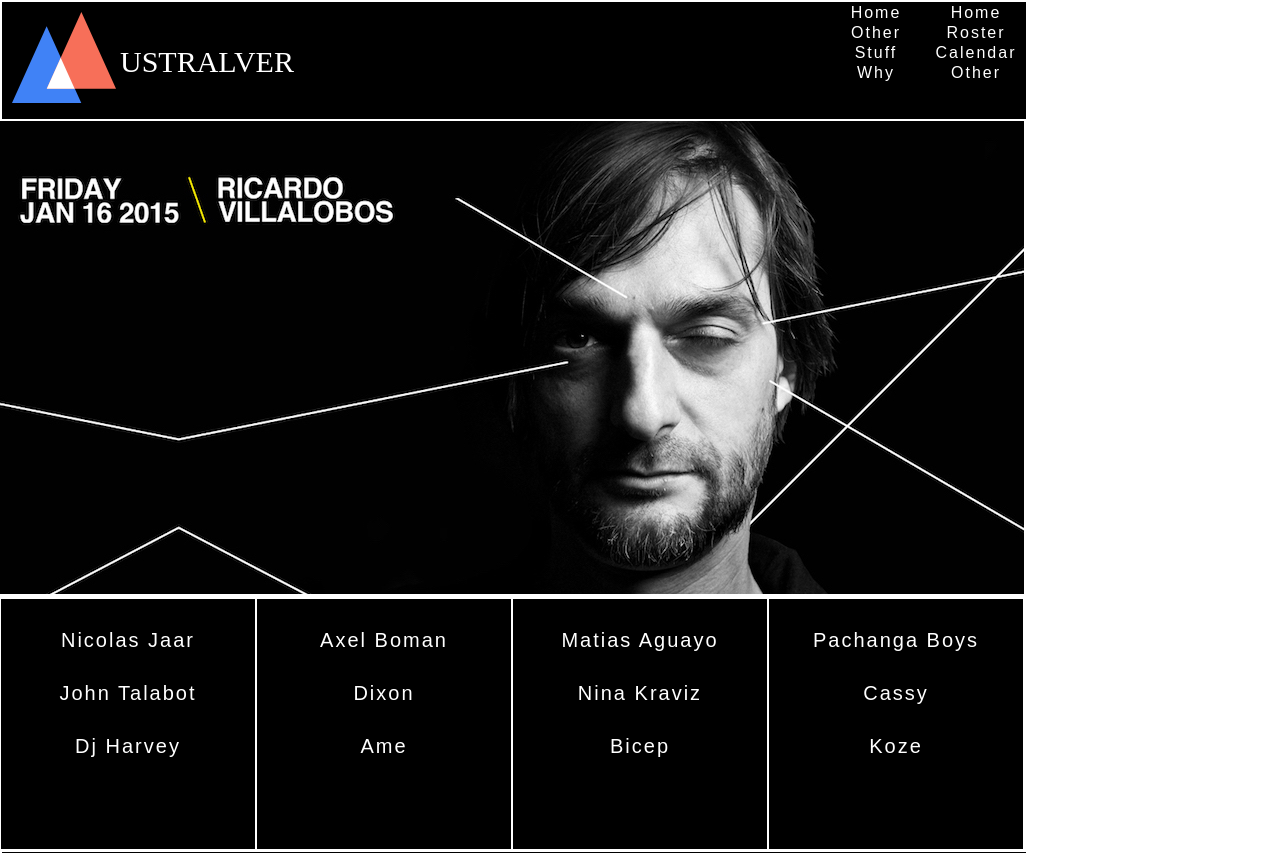
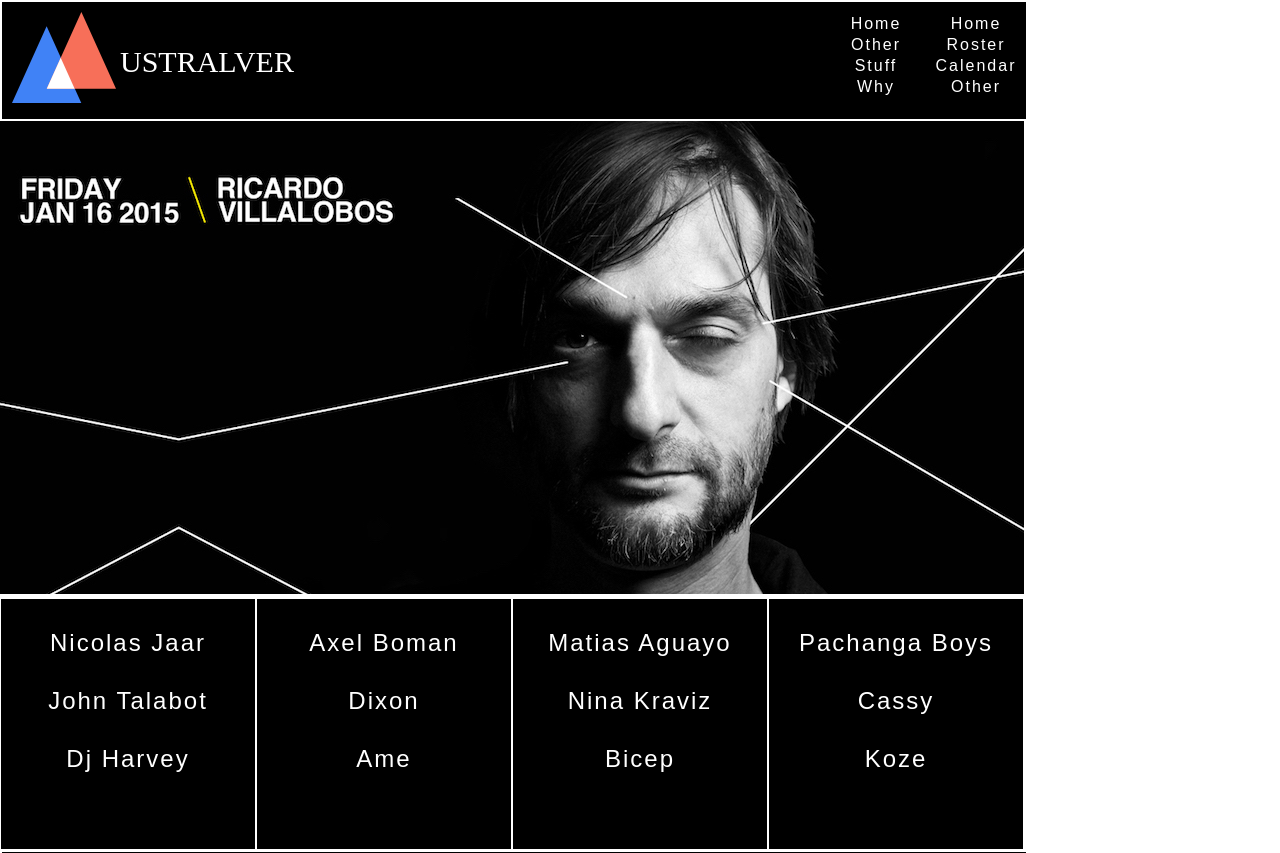
Before and after one commit to pabloverapdx/Australver-Booking-Agency, a plain HTML site: page index.html in a window 1280 px wide. Shown: the top 853 px of the page. Drawn offline with Linux system fonts and the light colour scheme.

Commit message:
fix links on header placement - fix names of artists placement

```diff
--- a/css/styles.css
+++ b/css/styles.css
@@ -35,11 +35,13 @@ header img {
 }
 
 .links1  {
+  margin-top: 10px;
   width: 100px;
   float: right;
 }
 
 .links2  {
+  margin-top: 10px;
   width: 100px;
   float: right;
 }
@@ -50,7 +52,7 @@ a {
   text-align: center;
   text-decoration: none;
   letter-spacing: 2px;
-  margin-top: 2px;
+  margin-top: 3px;
   font-family: 'Play:700', sans-serif;
 
 }
@@ -74,10 +76,10 @@ a {
 }
 
 .article1 a, .article2 a, .article3 a, .article4 a {
-  width: 180px;
+  width: 200px;
   display: block;
   color: white;
-  font-size: 20px;
+  font-size: 24px;
   margin: auto;
   padding: 0px;
   text-align: center;
```
